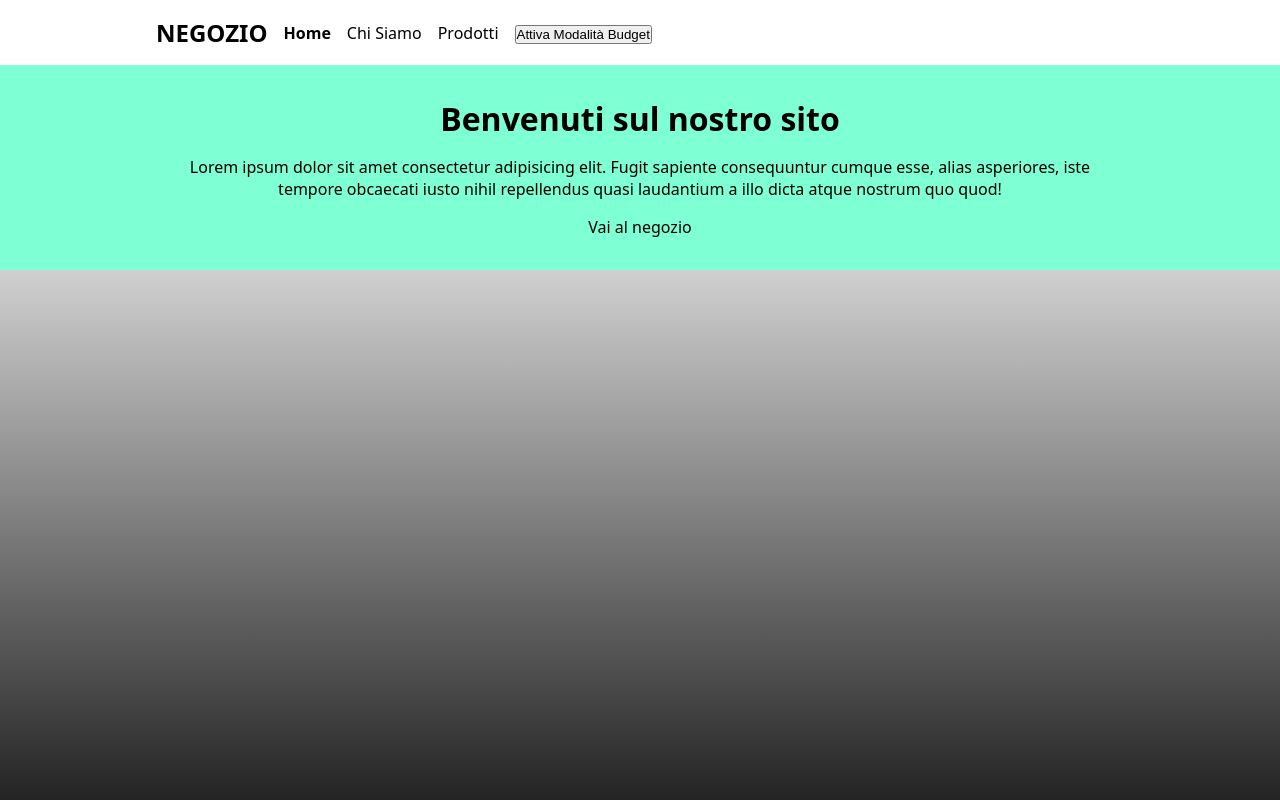
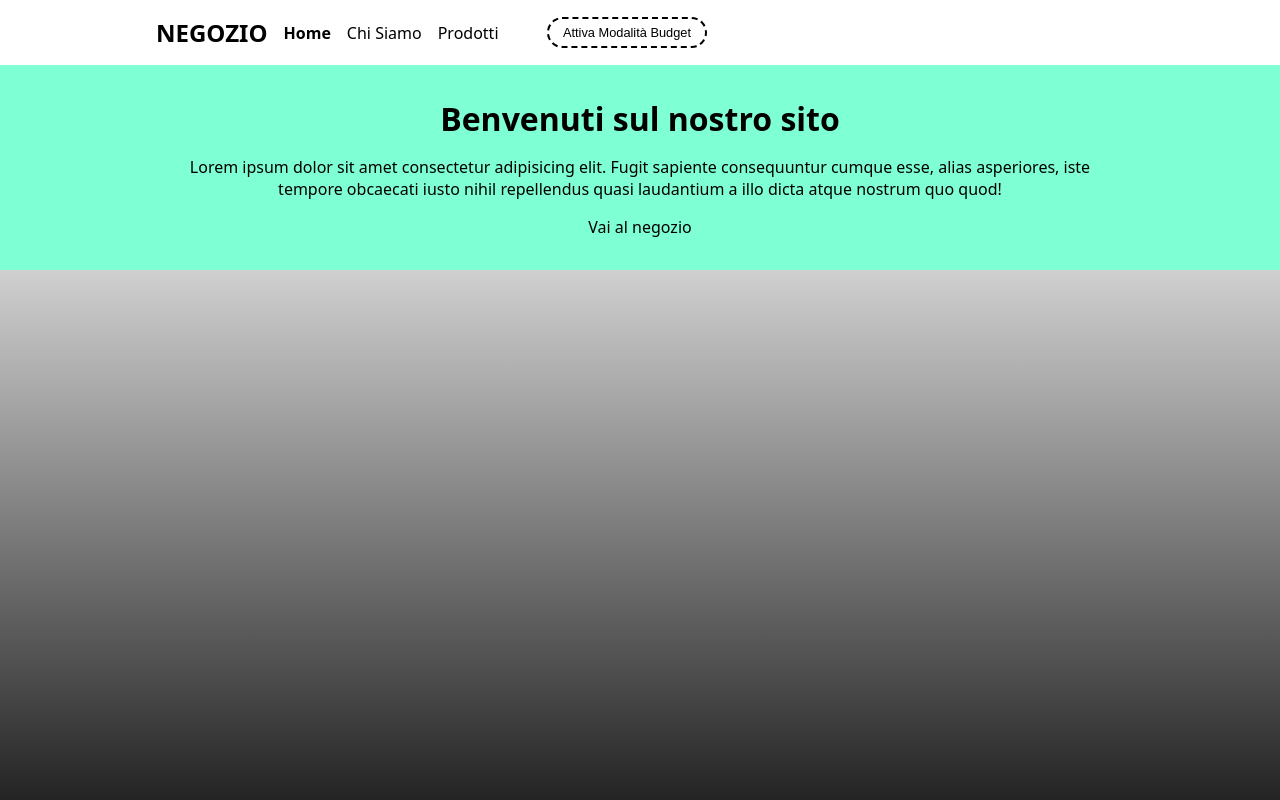
Before and after one commit to andrea-pugliatti/react-context-api, a React (Vite) app: page / in a window 1280 px wide. Shown: the top 800 px of the page. Built offline with nearby package versions, Linux system fonts and the light colour scheme.

Commit message:
Add styles to button

```diff
--- a/src/index.css
+++ b/src/index.css
@@ -48,6 +48,7 @@ a {
 		text-decoration: underline;
 	}
 }
+
 /* Navbar */
 .navbar ul {
 	list-style: none;
@@ -72,6 +73,23 @@ a {
 
 .navbar a.active {
 	font-weight: 600;
+}
+
+.navbar button {
+	font-size: 0.8rem;
+	padding: 0.4rem 0.9rem;
+	background-color: white;
+	border: 2px dashed black;
+	border-radius: 20px;
+	margin: 0 2rem;
+	& > * {
+		display: block;
+	}
+
+	&:hover {
+		cursor: pointer;
+		border: 2px solid black;
+	}
 }
 
 /* Jumbotron */
```
